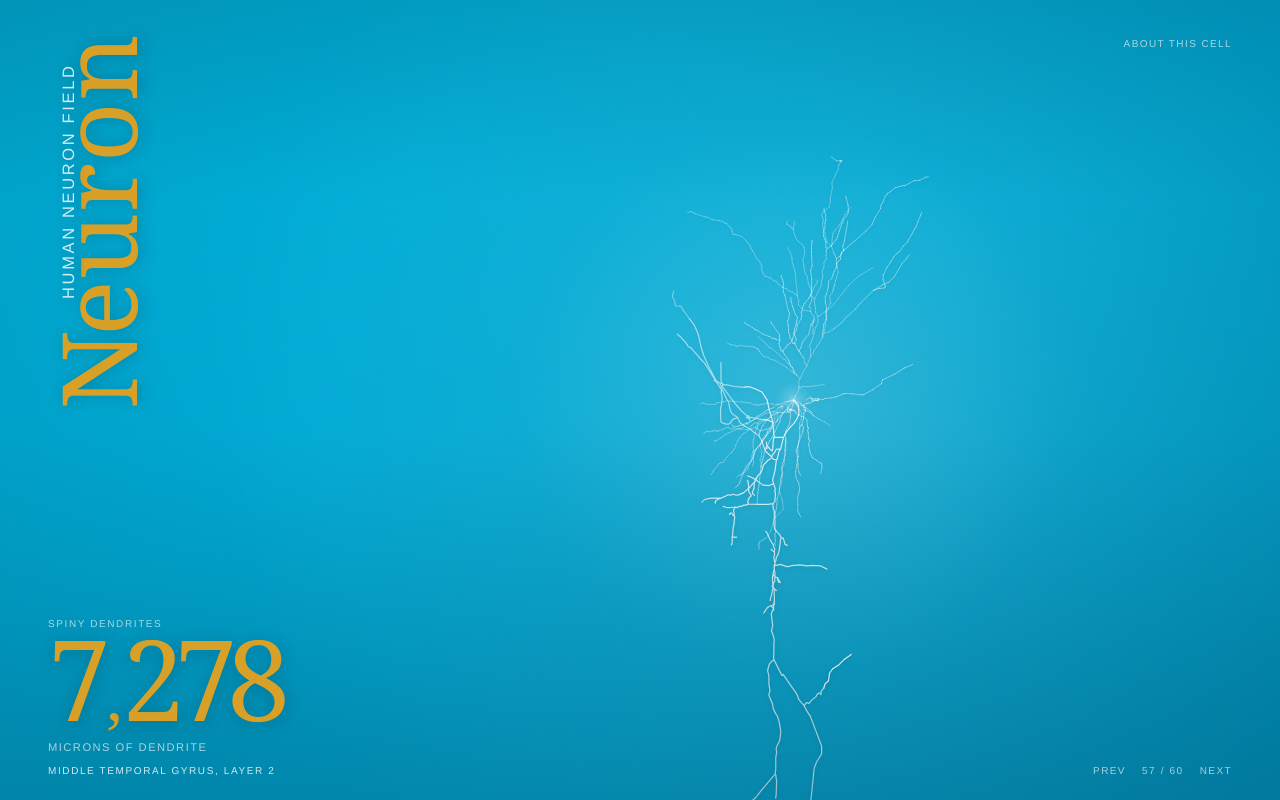
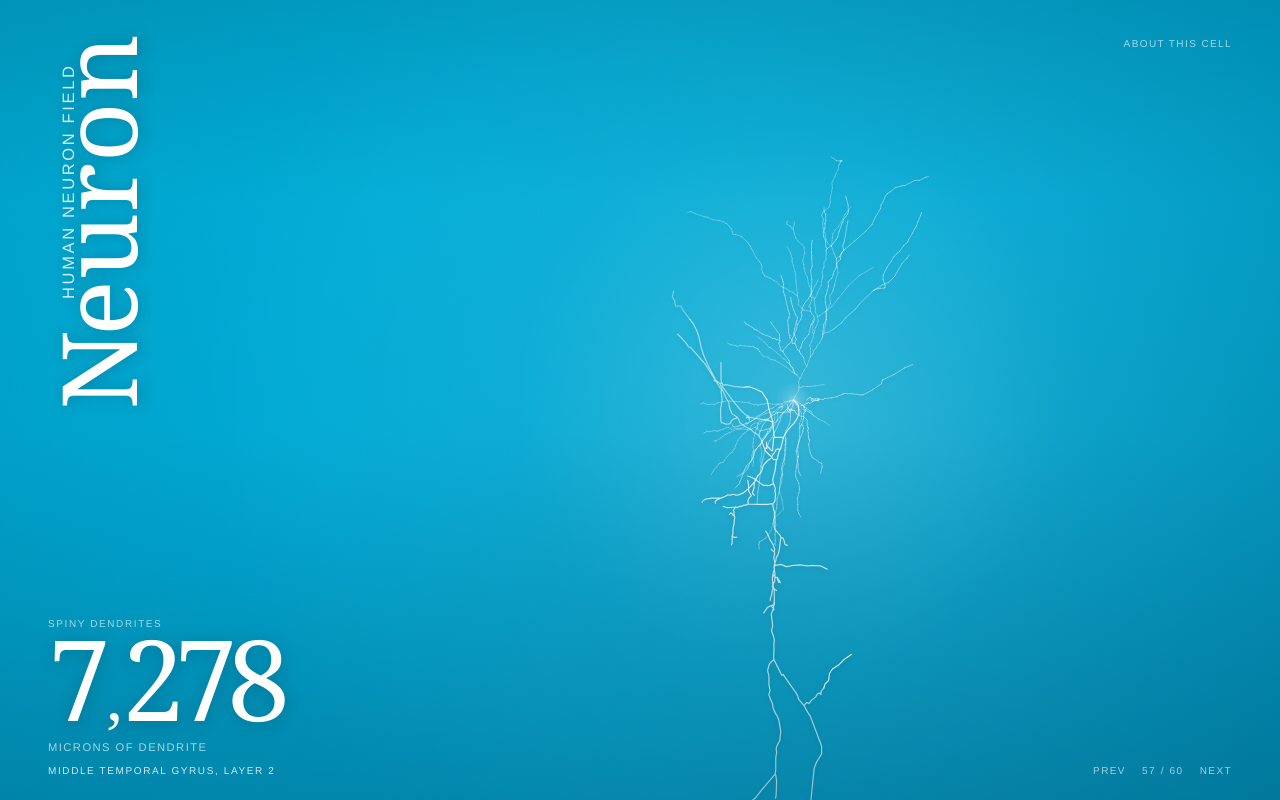
Before and after one commit to matzunaga/neuro, a plain HTML site: page index.html in a window 1280 px wide. Drawn offline with Linux system fonts and the light colour scheme.

Commit message:
Neuron and number to white
Co-Authored-By: Claude Sonnet 5.5 <noreply@anthropic.com>
Claude-Session: https://claude.ai/code/session_01Qq4HTC96DWexTiSjAJNBVe

```diff
--- a/index.html
+++ b/index.html
@@ -7,7 +7,7 @@
 <title>Neuron — real human neurons, drawn from open data</title>
 <meta name="description" content="Real human neurons, reconstructed by researchers and drawn here from open data. Credits on every cell.">
 <link rel="icon" href="data:,">
-<link rel="stylesheet" href="style.css?v=15">
+<link rel="stylesheet" href="style.css?v=16">
 </head>
 <body>
 <main class="neuron-app">
@@ -50,6 +50,6 @@
   <p class="offline-notice" id="offline" hidden>Could not load the neuron data. Try again in a moment.</p>
   <noscript><p class="no-script">Neuron needs JavaScript enabled to draw the cells.</p></noscript>
 </main>
-<script src="app.js?v=15"></script>
+<script src="app.js?v=16"></script>
 </body>
 </html>
--- a/style.css
+++ b/style.css
@@ -1,4 +1,4 @@
-:root{--orange:#d9a028;
+:root{--orange:#ffffff;
   --blue:#00b3dc;--blue-deep:#008eb7;--blue-light:#30c7e7;
   --white:#fff;--white-soft:rgba(255,255,255,.82);--white-muted:rgba(255,255,255,.64);
   --white-faint:rgba(255,255,255,.32);--line:rgba(255,255,255,.34);
```
